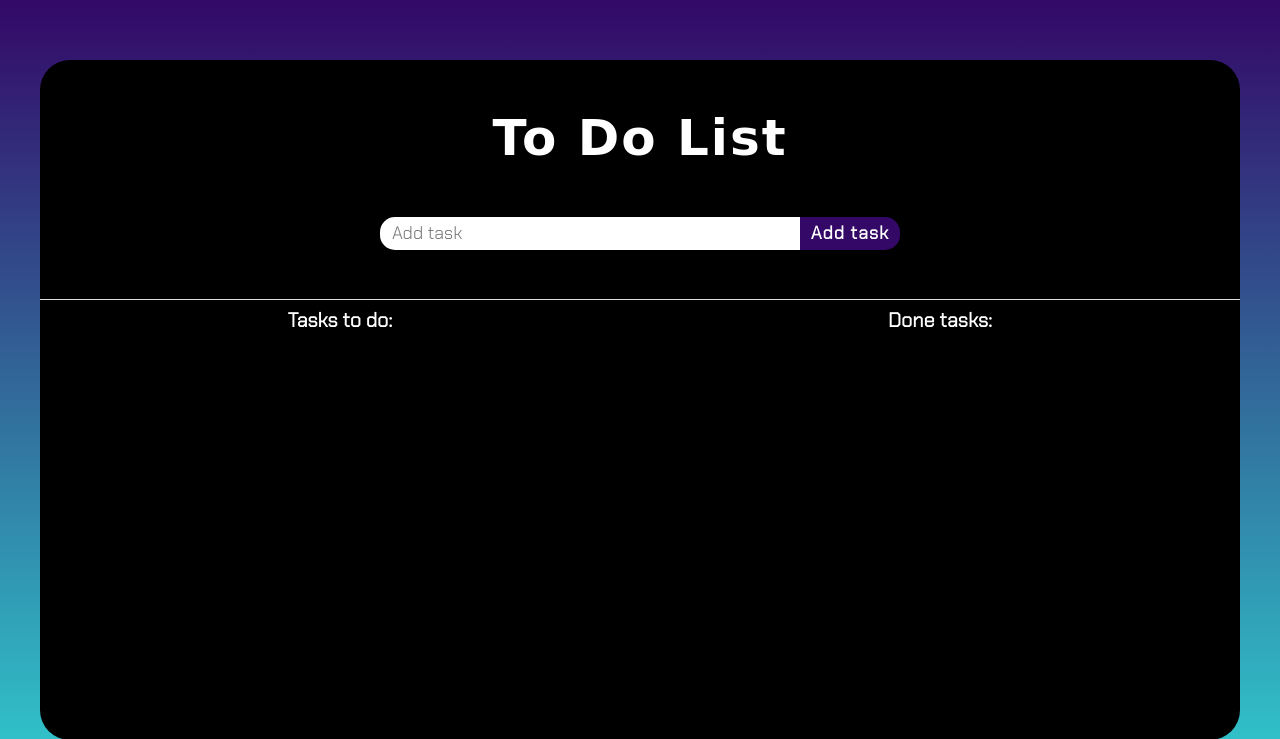
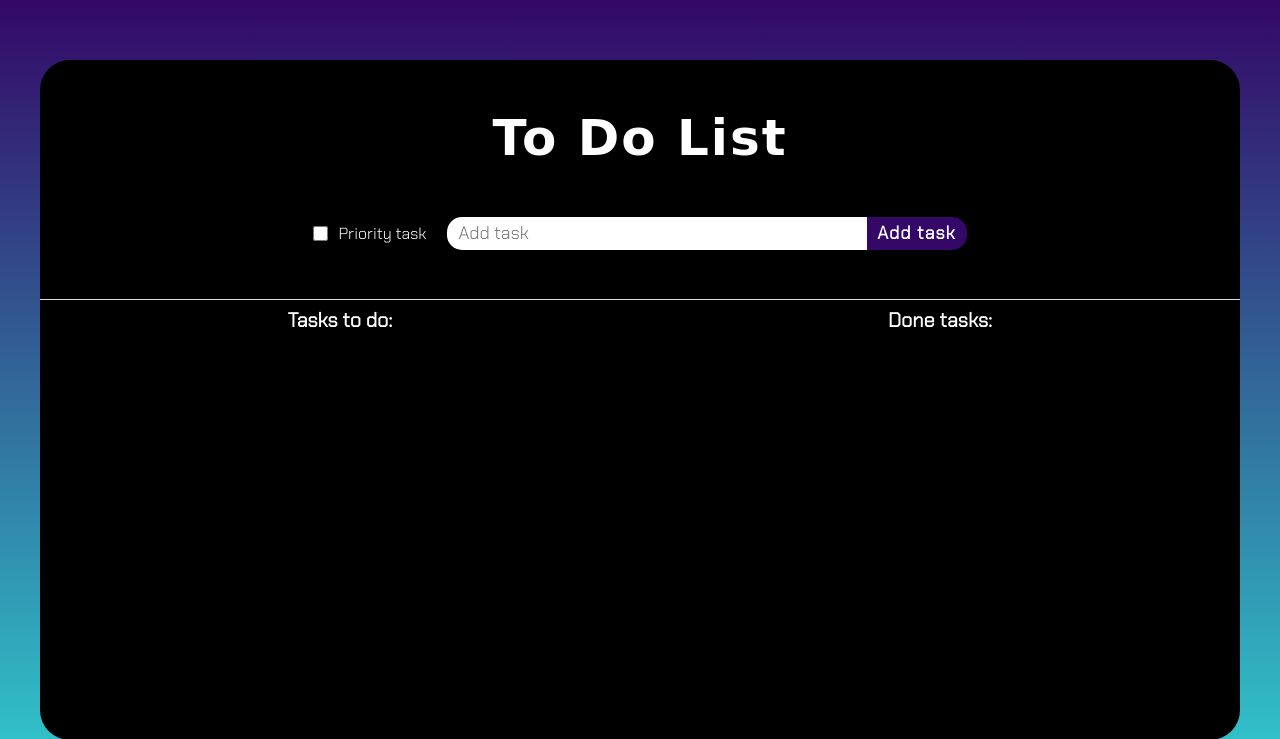
Before and after one commit to um-postolowicz/todo, a PHP site: page / in a window 1280 px wide. Shown: the top 739 px of the page. Run offline with PHP 8.4, Linux system fonts and the light colour scheme; some web fonts are replaced.

Commit message:
Add checkbox ffor priority

```diff
--- a/index.html
+++ b/index.html
@@ -11,6 +11,8 @@
       <header>
         <h1 class="title">To Do List</h1>
         <form class="add_task">
+          <input type="checkbox" class="checkbox" name="priority" />
+          <label for="priority" class="checkbox_label">Priority task</label>
           <input type="text" class="input" placeholder="Add task" />
           <button class="add_task_btn">Add task</button>
         </form>
--- a/main.js
+++ b/main.js
@@ -1,4 +1,5 @@
 const addBtn = document.querySelector(".add_task_btn");
+const checkbox = document.querySelector(".checkbox");
 const doneTasksList = document.querySelector(".done_tasks");
 const input = document.querySelector(".input");
 const tasksList = document.querySelector(".tasks");
@@ -26,6 +27,7 @@ const editTask = (e, task) => {
     "<input type='text' class='input_edit' placeholder='Edit task'> <button class='button_edit'>Accept</button>";
   const editInput = document.querySelector(".input_edit");
   document.querySelector(".button_edit").addEventListener("click", () => {
+    if (editInput.value === "") return;
     task.textContent = editInput.value;
     taskButtons(task);
   });
@@ -102,9 +104,13 @@ const taskButtons = (task) => {
 const addTask = (e) => {
   e.preventDefault();
   const newTask = input.value;
+  if (newTask === "") return;
   const task = document.createElement("li");
   task.textContent = newTask;
   task.classList.add("task");
+  if (checkbox.checked) {
+    task.classList.add("priority");
+  }
   tasks.push(task);
   tasksList.textContent = "";
   tasks.forEach((onetask, index) => {
--- a/style.css
+++ b/style.css
@@ -51,6 +51,17 @@ header .add_task {
   align-items: center;
   justify-content: center;
   width: 70%;
+}
+
+header .checkbox {
+  height: 1.5rem;
+  width: 1.5rem;
+  margin-right: 10px;
+}
+
+header .checkbox_label {
+  font-size: 1.6rem;
+  margin-right: 20px;
 }
 
 header .input {
@@ -167,3 +178,7 @@ main.tasks_wrapper ul li button.button_edit:hover {
   outline: none;
   border: 2px solid #8527f8;
 }
+.priority {
+  color: #ff6a61;
+  font-weight: bold;
+}
```
